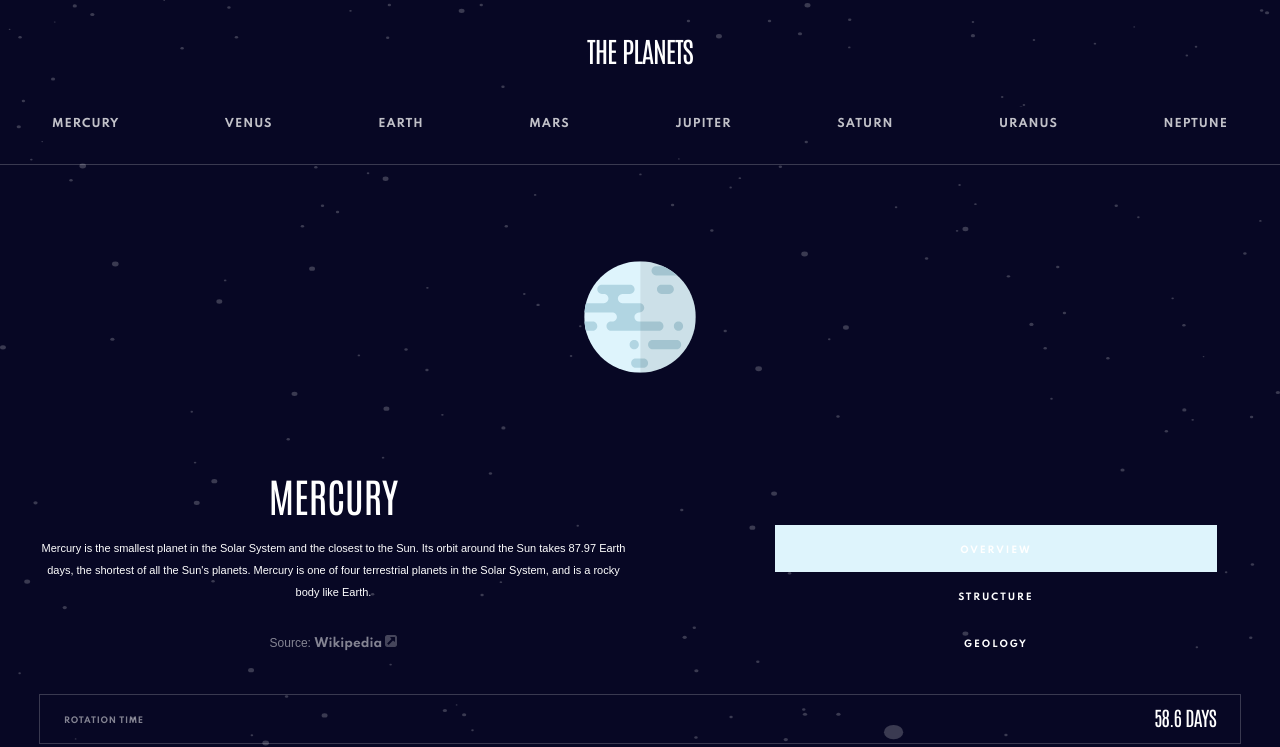
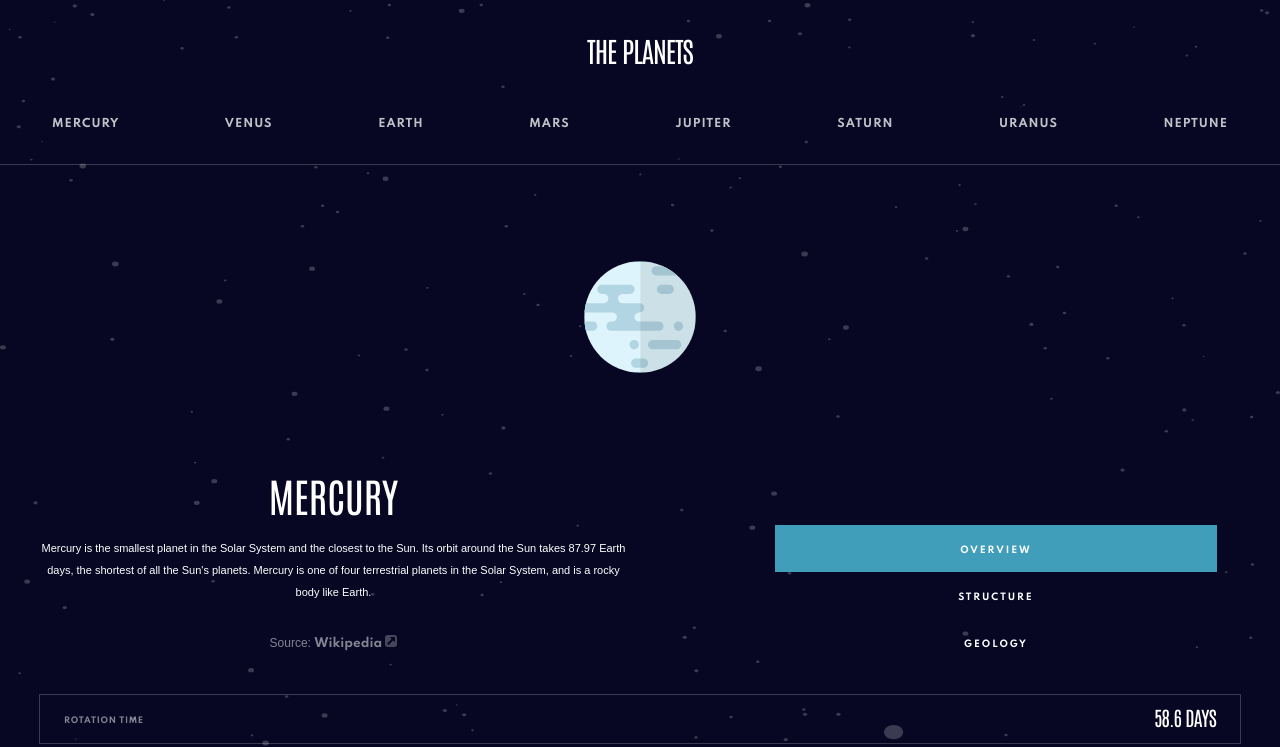
Before and after one commit to mrfinesse47/svelte-planets, a Svelte app: page / in a window 1280 px wide. Shown: the top 747 px of the page. Built offline with nearby package versions, Linux system fonts and the light colour scheme; a web font is replaced by a local one.

Commit message:
hover effect working for tabs now on tablet view

```diff
--- a/public/data.json
+++ b/public/data.json
@@ -1,7 +1,7 @@
 [
   {
     "name": "Mercury",
-    "color": "#DEF4FC",
+    "color": "#419EBB",
     "overview": {
       "content": "Mercury is the smallest planet in the Solar System and the closest to the Sun. Its orbit around the Sun takes 87.97 Earth days, the shortest of all the Sun's planets. Mercury is one of four terrestrial planets in the Solar System, and is a rocky body like Earth.",
       "source": "https://en.wikipedia.org/wiki/Mercury_(planet)"
--- a/src/shared/Tabs.svelte
+++ b/src/shared/Tabs.svelte
@@ -2,11 +2,10 @@
   import MediaQuery from "../shared/MediaQuery.svelte";
   export let tabs;
   export let selectedTab;
+  export let planetColor;
   function select(e) {
     selectedTab = e.target.id;
   }
-
-  export let planetColor;
 </script>
 
 <ul>
@@ -16,9 +15,10 @@
         id={tab}
         style={tab === selectedTab && matches
           ? `border-bottom: 4px solid ${planetColor};`
-          : !matches &&
-            tab === selectedTab &&
-            `background-color:${planetColor}`}
+          : tab === selectedTab &&
+            !matches &&
+            `background-color:${planetColor};
+            `}
         on:click={(e) => select(e)}
       >
         {tab}
@@ -47,6 +47,7 @@
   li:hover {
     cursor: pointer;
   }
+
   @media screen and (min-width: 767px) {
     ul {
       flex-direction: column;
@@ -56,5 +57,8 @@
       border-bottom: none;
       justify-content: center;
     }
+    li:hover {
+      background-color: #d8d8d8;
+    }
   }
 </style>
```
